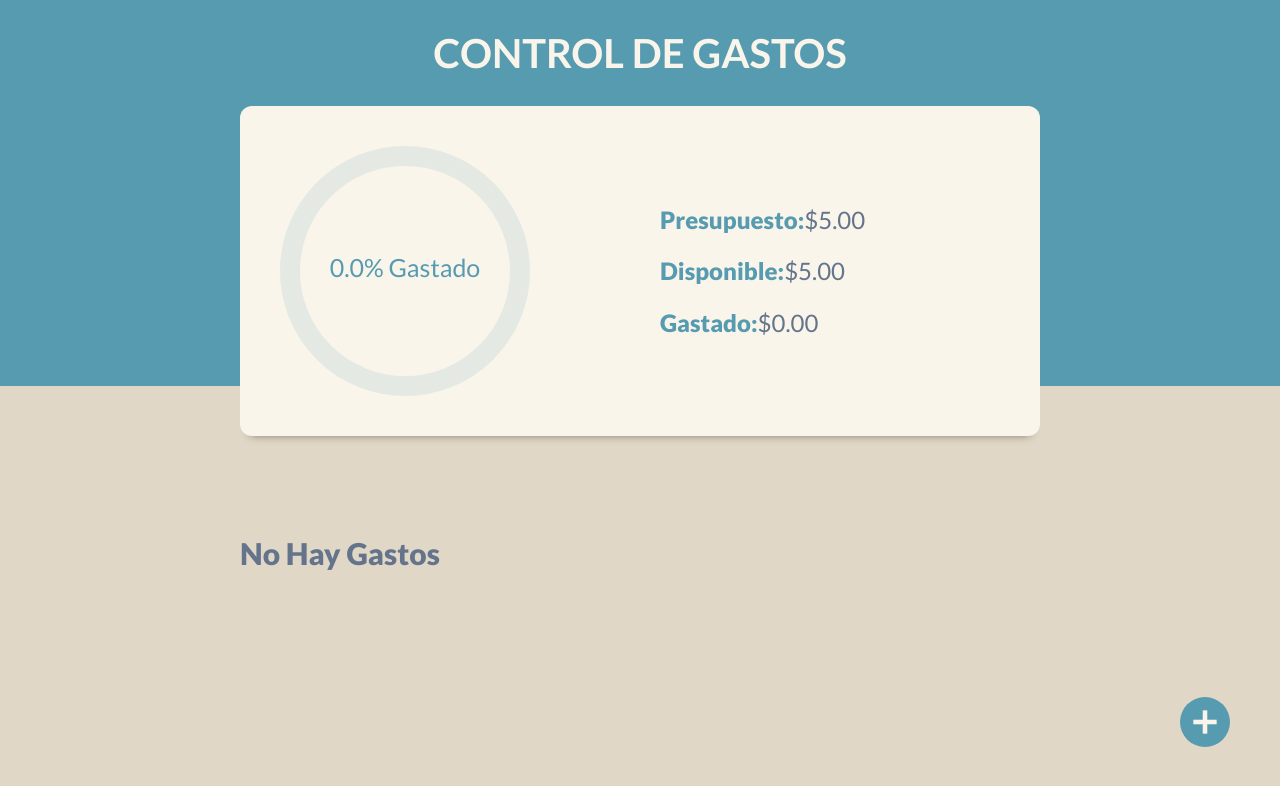
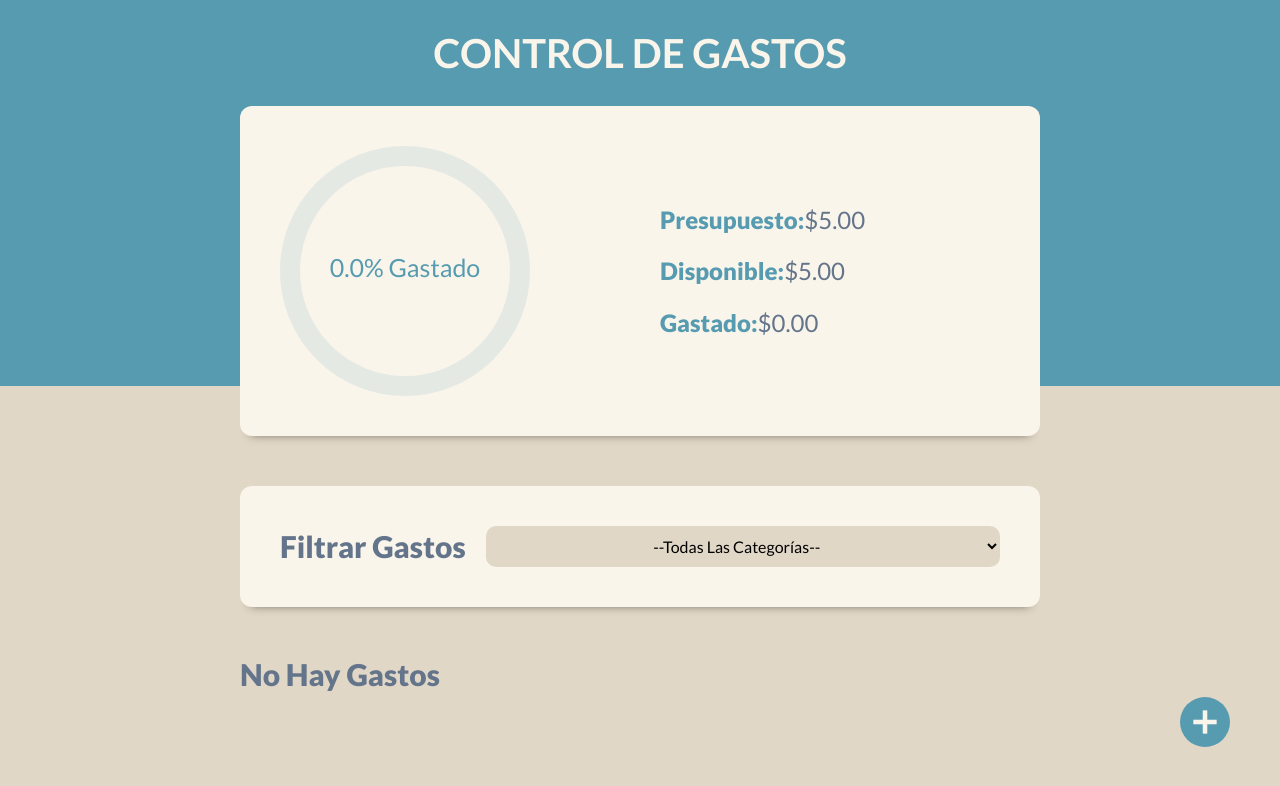
Before and after one commit to InvedAllens/control-de-gastos, a React (Vite) app: page / in a window 1280 px wide. Both pictures are taken after typing "5" into the empty fields and a click on the input "Añadir". Shown: the top 786 px of the page. Built offline with nearby package versions, Linux system fonts and the light colour scheme.

Commit message:
se añadio un filtro de gastos por categoria

```diff
--- a/src/App.jsx
+++ b/src/App.jsx
@@ -4,6 +4,7 @@ import ListadoGastos from './components/ListadoGastos'
 import Modal from './components/Modal'
 import iconoNuevoGasto from './images/nuevo-gasto.svg'
 import { generarId } from './helpers'
+import Filtros from './components/Filtros'
 
 
 Header
@@ -14,6 +15,8 @@ function App() {
   const [animacionModal, setAnimacionModal] = useState(false)
   const [gastos, setGastos] = useState(localStorage.getItem('gastos') ? [...JSON.parse(localStorage.getItem('gastos'))] : [])
   const [editarGasto,setEditarGasto]=useState({})
+  const [filtros,setFiltros]=useState('')
+  const [gastosFiltrados,setGastosFiltrados]=useState([])
 
   const handleNuevoGasto = () => {
     setModal(true)
@@ -59,6 +62,12 @@ function App() {
   useEffect(()=>{
       localStorage.setItem('gastos',JSON.stringify(gastos) )
   },[gastos])
+
+  useEffect(()=>{
+    const gastosConFiltro=gastos.filter(gasto=>gasto.categoria===filtros)
+    setGastosFiltrados(gastosConFiltro)
+    console.log(gastosFiltrados)
+  },[filtros])
   return (
     <div className={modal ? 'fijar' :''}>
       <Header
@@ -71,10 +80,18 @@ function App() {
       {isValidPresupuesto && (
         <>
         <main>
+          <Filtros
+
+            filtros={filtros}
+            setFiltros={setFiltros}
+
+          />
           <ListadoGastos
             gastos={gastos}
             setEditarGasto={setEditarGasto}
             eliminarGasto={eliminarGasto}
+            filtros={filtros}
+            gastosFiltrados={gastosFiltrados}
           />
         </main>
         <div className='nuevo-gasto'>
--- a/src/components/ControlPresupuesto.jsx
+++ b/src/components/ControlPresupuesto.jsx
@@ -34,7 +34,7 @@ const ControlPresupuesto = ({presupuesto,gastos}) => {
             text={`${porcentaje.toFixed(1)}% Gastado`}
             styles={buildStyles(
                 {
-                    pathColor: `${porcentaje<70 ? '#579BB1':'#EB455F'}`,
+                    pathColor: `${porcentaje<75 ? '#579BB1': porcentaje>100 ?'#EB455F':'#FFD495'}`,
                     trailColor: '#579BB120',
                     textColor:'#579BB1'
                 }
@@ -47,7 +47,7 @@ const ControlPresupuesto = ({presupuesto,gastos}) => {
         <div className='contenido-presupuesto'>
             <p><span>Presupuesto:</span>{formatearMoneda(presupuesto)}</p>
 
-            <p><span>Disponible:</span>{formatearMoneda(disponible)}</p>
+            <p className={disponible<0 ? 'negativo': null}><span>Disponible:</span>{formatearMoneda(disponible)}</p>
             <p><span>Gastado:</span>{formatearMoneda(gastado)}</p>
         </div>
 
--- /dev/null
+++ b/src/components/Filtros.jsx
@@ -0,0 +1,27 @@
+import React from 'react'
+
+const Filtros = ({filtros,setFiltros}) => {
+  return (
+    <div className='filtros sombra contenedor'>
+        <form action="">
+            <div className='campo'>
+                <label htmlFor="gastos">
+                    Filtrar Gastos
+                </label>
+                <select name="gastos" id="gastos" value={filtros} onChange={(e)=>setFiltros(e.target.value)}>
+                        <option value="">--Todas Las Categorías--</option>
+                        <option value="ahorro">Ahorro</option>
+                        <option value="comida">Comida</option>
+                        <option value="salud">Salud</option>
+                        <option value="ocio">Ocio</option>
+                        <option value="casa">Casa</option>
+                        <option value="suscripciones">Suscripciones</option>
+                        <option value="otros">Otros Gastos</option>
+                </select>
+            </div>
+        </form>
+    </div>
+  )
+}
+
+export default Filtros
--- a/src/components/ListadoGastos.jsx
+++ b/src/components/ListadoGastos.jsx
@@ -1,10 +1,26 @@
 import React from 'react'
 import Gasto from './Gasto'
-const ListadoGastos = ({gastos,setEditarGasto,eliminarGasto}) => {
+const ListadoGastos = ({gastos,setEditarGasto,eliminarGasto,filtros,gastosFiltrados}) => {
   return (
     <div className='listado-gastos contenedor'>
+    {
+      filtros ? (
+        <>
+          <h2>{gastosFiltrados.length>0 ? `Gastos en ${filtros}`:`No Hay Gastos en ${filtros}`}</h2>
+          {gastosFiltrados.map(gasto=>(
+          <Gasto
+             key={gasto.id}
+             gasto={gasto}
+             setEditarGasto={setEditarGasto}
+             eliminarGasto={eliminarGasto}
+         />
+         ))}
+        </>
+
+
+      ): (
+        <>
         <h2>{gastos.length>0 ? 'Gastos':'No Hay Gastos'}</h2>
-
         {
           gastos.length ?
           gastos.map(gasto=>(
@@ -15,8 +31,10 @@ const ListadoGastos = ({gastos,setEditarGasto,eliminarGasto}) => {
                 setEditarGasto={setEditarGasto}
                 eliminarGasto={eliminarGasto}
             />
-            )):null
-        }
+        )): null}
+        </>)}
+
+
     </div>
   )
 }
--- a/src/index.css
+++ b/src/index.css
@@ -147,7 +147,7 @@ header h1 {
 }
 .alerta.error {
     background-color: var(--blanco);
-    border-left: 5px solid #b91c1c;
+    border-left: 5px solid #EB455F;
     color: #EB455F;
 }
 /* .alerta.success {
@@ -212,7 +212,7 @@ header h1 {
 }
 .contenido-presupuesto p.negativo,
 .contenido-presupuesto p.negativo span {
-    color: red;
+    color: #EB455F;
 }
 .contenido-presupuesto span {
     font-weight: 900;
```
Lines whose indentation alone changed are shown as unchanged.
